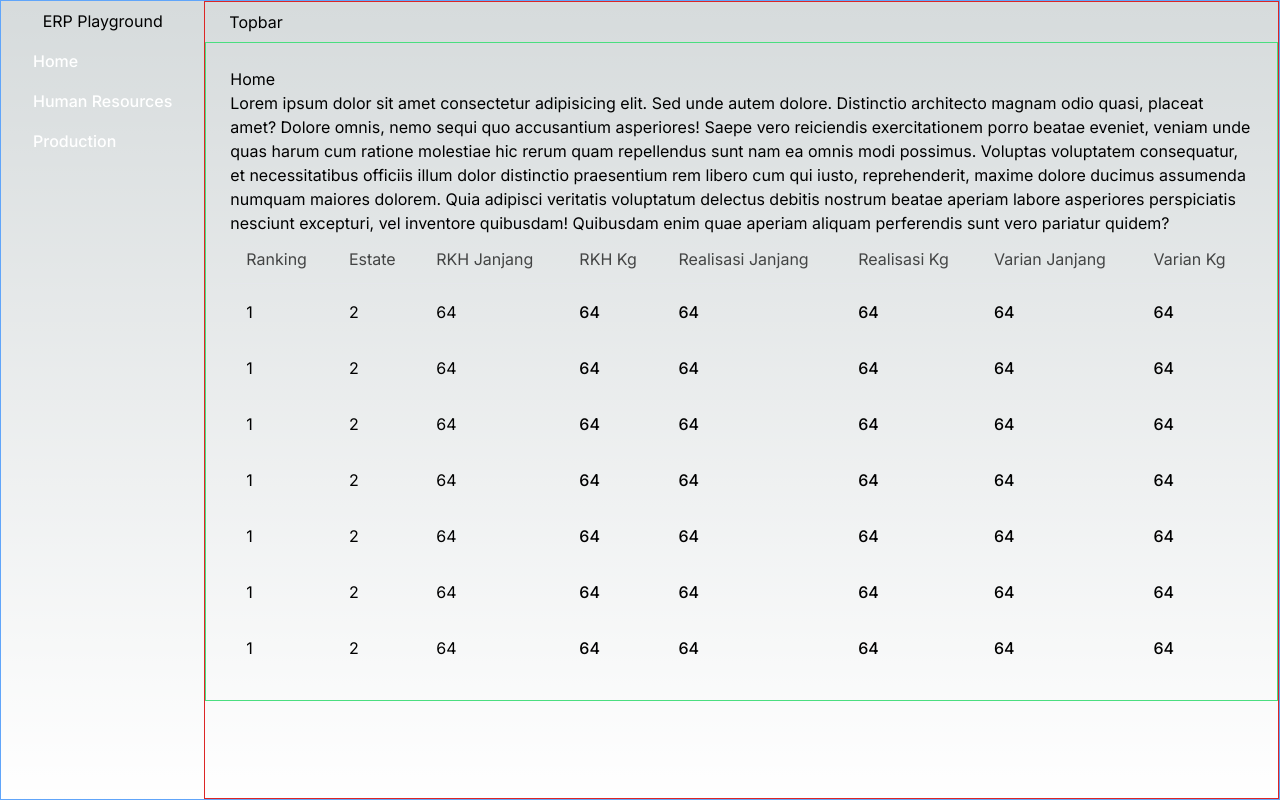
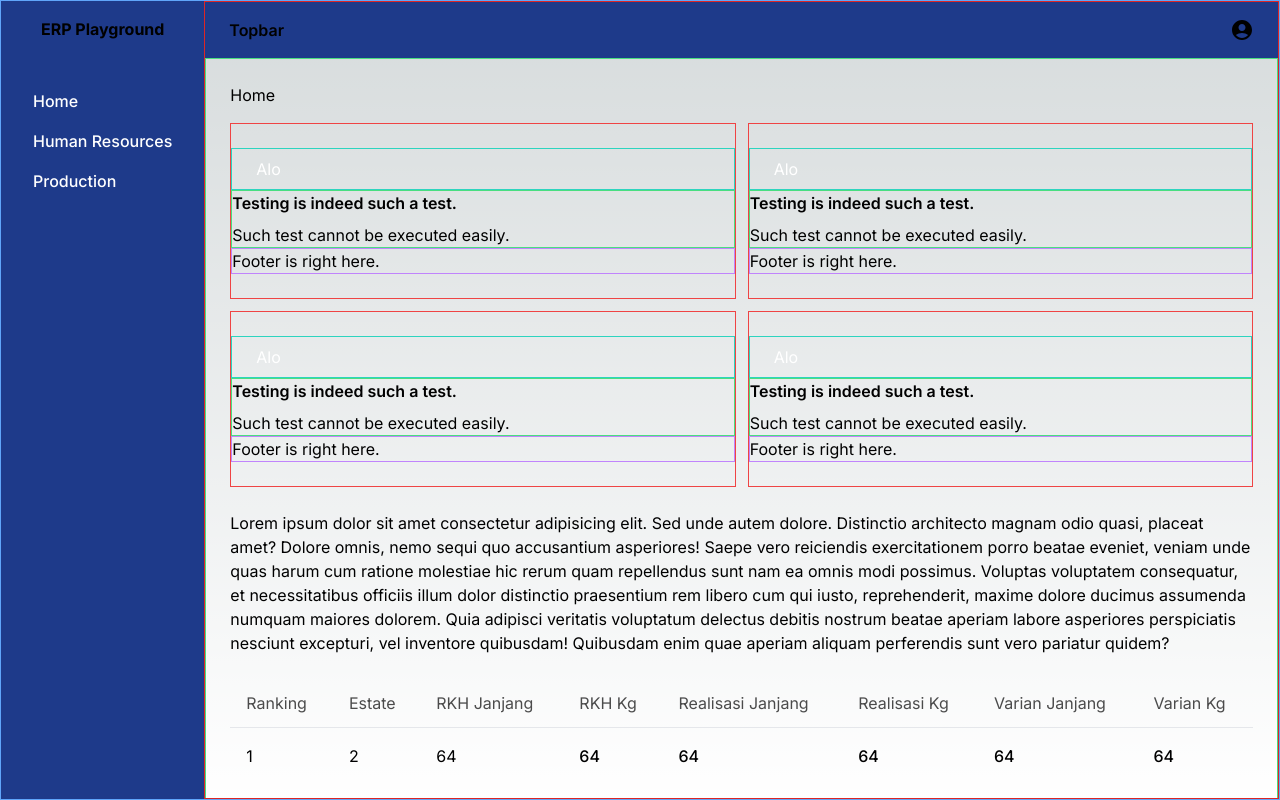
Before and after one commit to emilfauzan/erpplayground, a Next.js app: page /views/dashboard/home in a window 1280 px wide. Built offline with nearby package versions, Linux system fonts and the light colour scheme.

Commit message:
updated layouts for dashboard home page, cards in home, sidebar & topbar

```diff
--- a/app/views/dashboard/layout.tsx
+++ b/app/views/dashboard/layout.tsx
@@ -11,7 +11,7 @@ export default function DashboardLayout({ children }: { children: ReactNode }) {
                 <Sidebar />
                 <div
                     className="relative flex flex-1 flex-col
-                overflow-y-auto overflow-x-hidden border border-red-600 pt-2"
+                overflow-y-auto overflow-x-hidden border border-red-600"
                 >
                     <Topbar />
                     <main>
--- a/components/navigation/Sidebar/Sidebar.tsx
+++ b/components/navigation/Sidebar/Sidebar.tsx
@@ -9,9 +9,21 @@ const Sidebar = () => {
 
 
     return (
-        <div className='pt-2 px-4'>
-            <h2 className='pb-2 text-center'>ERP Playground</h2>
-            <ul>
+        <div className='p-4 bg-blue-900'>
+            {/* Title start */}
+            <h1 className='pb-2 text-center font-bold'>
+                <Link
+                    href={"home"}
+                    className={`
+                   ${pathname === "/dashboard/home" &&
+                        "bg-yellow-900 dark:bg-black"
+                        }`}
+                >
+                    ERP Playground
+                </Link>
+            </h1>
+            {/* Title end */}
+            <ul className='mt-8'>
                 <li>
                     <Link
                         href={"home"}
--- a/components/navigation/Topbar/Topbar.tsx
+++ b/components/navigation/Topbar/Topbar.tsx
@@ -1,8 +1,13 @@
 import React from 'react'
+import AccountCircleIcon from '@mui/icons-material/AccountCircle';
 
 const Topbar = () => {
     return (
-        <div className='pb-2 pl-6'>Topbar</div>
+        <div className='flex justify-between py-4 px-6 bg-blue-900 font-semibold'>
+            <div className=''>Topbar</div>
+            <AccountCircleIcon/>
+        </div>
+
     )
 }
 
--- a/pages/dashboard/home/Home.tsx
+++ b/pages/dashboard/home/Home.tsx
@@ -1,11 +1,17 @@
 "use client";
 
-import React from 'react'
-import { Card, Typography } from "@material-tailwind/react";
+import * as React from 'react';
+import {
+    Card,
+    Typography,
+    CardHeader,
+    CardBody,
+    CardFooter,
+} from "@material-tailwind/react";
 
 const TABLE_HEAD = [
     "Ranking", "Estate", "RKH Janjang", "RKH Kg", "Realisasi Janjang", "Realisasi Kg", "Varian Janjang", "Varian Kg",
-    ];
+];
 
 const TABLE_ROWS = [
     {
@@ -119,8 +125,77 @@ const Home = () => {
           4 - Total Estimated Weight -> at the buttom of the table // UOM in Tonnes
         */}
             {/* <div className="col-span-12"> */}
-            <h1>Home</h1>
-            <h3>Lorem ipsum dolor sit amet consectetur adipisicing elit. Sed unde autem dolore. Distinctio architecto magnam odio quasi, placeat amet? Dolore omnis, nemo sequi quo accusantium asperiores! Saepe vero reiciendis exercitationem porro beatae eveniet, veniam unde quas harum cum ratione molestiae hic rerum quam repellendus sunt nam ea omnis modi possimus. Voluptas voluptatem consequatur, et necessitatibus officiis illum dolor distinctio praesentium rem libero cum qui iusto, reprehenderit, maxime dolore ducimus assumenda numquam maiores dolorem. Quia adipisci veritatis voluptatum delectus debitis nostrum beatae aperiam labore asperiores perspiciatis nesciunt excepturi, vel inventore quibusdam! Quibusdam enim quae aperiam aliquam perferendis sunt vero pariatur quidem?</h3>
+            <h1 className='pb-4'>Home</h1>
+            <div className="grid grid-cols-2 gap-3">
+                {/* Card starts here */}
+                <Card className="flex flex-wrap py-6 border border-red-500">
+                    <CardHeader color='blue-gray' className='relative border border-teal-400 px-6 py-2'>
+                        <h2>Alo</h2>
+                    </CardHeader>
+                    <CardBody className='border border-green-400'>
+                        <Typography variant='h5' color='blue-gray' className='mb-2'>
+                            Testing is indeed such a test.
+                        </Typography>
+                        <Typography>
+                            Such test cannot be executed easily.
+                        </Typography>
+                    </CardBody>
+                    <CardFooter className="border border-purple-400">
+                        Footer is right here.
+                    </CardFooter>
+                </Card>
+                <Card className="flex flex-wrap py-6 border border-red-500">
+                    <CardHeader color='blue-gray' className='relative border border-teal-400 px-6 py-2'>
+                        <h2>Alo</h2>
+                    </CardHeader>
+                    <CardBody className='border border-green-400'>
+                        <Typography variant='h5' color='blue-gray' className='mb-2'>
+                            Testing is indeed such a test.
+                        </Typography>
+                        <Typography>
+                            Such test cannot be executed easily.
+                        </Typography>
+                    </CardBody>
+                    <CardFooter className="border border-purple-400">
+                        Footer is right here.
+                    </CardFooter>
+                </Card>
+                <Card className="flex flex-wrap py-6 border border-red-500">
+                    <CardHeader color='blue-gray' className='relative border border-teal-400 px-6 py-2'>
+                        <h2>Alo</h2>
+                    </CardHeader>
+                    <CardBody className='border border-green-400'>
+                        <Typography variant='h5' color='blue-gray' className='mb-2'>
+                            Testing is indeed such a test.
+                        </Typography>
+                        <Typography>
+                            Such test cannot be executed easily.
+                        </Typography>
+                    </CardBody>
+                    <CardFooter className="border border-purple-400">
+                        Footer is right here.
+                    </CardFooter>
+                </Card>
+                <Card className="flex flex-wrap py-6 border border-red-500">
+                    <CardHeader color='blue-gray' className='relative border border-teal-400 px-6 py-2'>
+                        <h2>Alo</h2>
+                    </CardHeader>
+                    <CardBody className='border border-green-400'>
+                        <Typography variant='h5' color='blue-gray' className='mb-2'>
+                            Testing is indeed such a test.
+                        </Typography>
+                        <Typography>
+                            Such test cannot be executed easily.
+                        </Typography>
+                    </CardBody>
+                    <CardFooter className="border border-purple-400">
+                        Footer is right here.
+                    </CardFooter>
+                </Card>
+                {/* Card ends here */}
+            </div>
+
+            <h3 className='py-6'>Lorem ipsum dolor sit amet consectetur adipisicing elit. Sed unde autem dolore. Distinctio architecto magnam odio quasi, placeat amet? Dolore omnis, nemo sequi quo accusantium asperiores! Saepe vero reiciendis exercitationem porro beatae eveniet, veniam unde quas harum cum ratione molestiae hic rerum quam repellendus sunt nam ea omnis modi possimus. Voluptas voluptatem consequatur, et necessitatibus officiis illum dolor distinctio praesentium rem libero cum qui iusto, reprehenderit, maxime dolore ducimus assumenda numquam maiores dolorem. Quia adipisci veritatis voluptatum delectus debitis nostrum beatae aperiam labore asperiores perspiciatis nesciunt excepturi, vel inventore quibusdam! Quibusdam enim quae aperiam aliquam perferendis sunt vero pariatur quidem?</h3>
             <Card className="h-full w-full overflow-scroll">
                 <table className="w-full min-w-max table-auto text-left">
                     <thead>
@@ -139,7 +214,7 @@ const Home = () => {
                         </tr>
                     </thead>
                     <tbody>
-                        {TABLE_ROWS.map(({ ranking,estate,rkh_janjang,rkh_kg,realisasi_janjang,realisasi_kg,varian_janjang,varian_kg,}, index) => (
+                        {TABLE_ROWS.map(({ ranking, estate, rkh_janjang, rkh_kg, realisasi_janjang, realisasi_kg, varian_janjang, varian_kg, }, index) => (
                             <tr key={ranking} className="even:bg-blue-gray-50/50">
                                 <td className="p-4">
                                     <Typography variant="small" color="blue-gray" className="font-normal">
```
